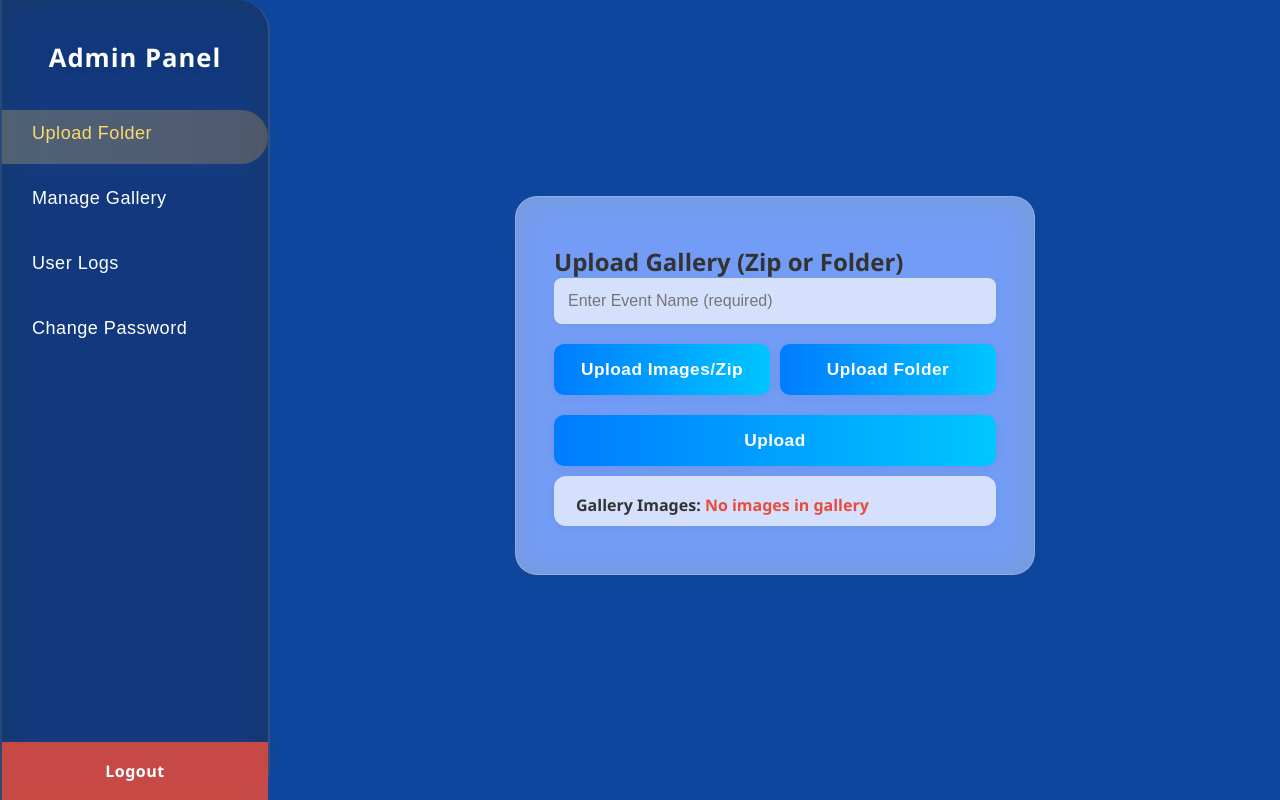
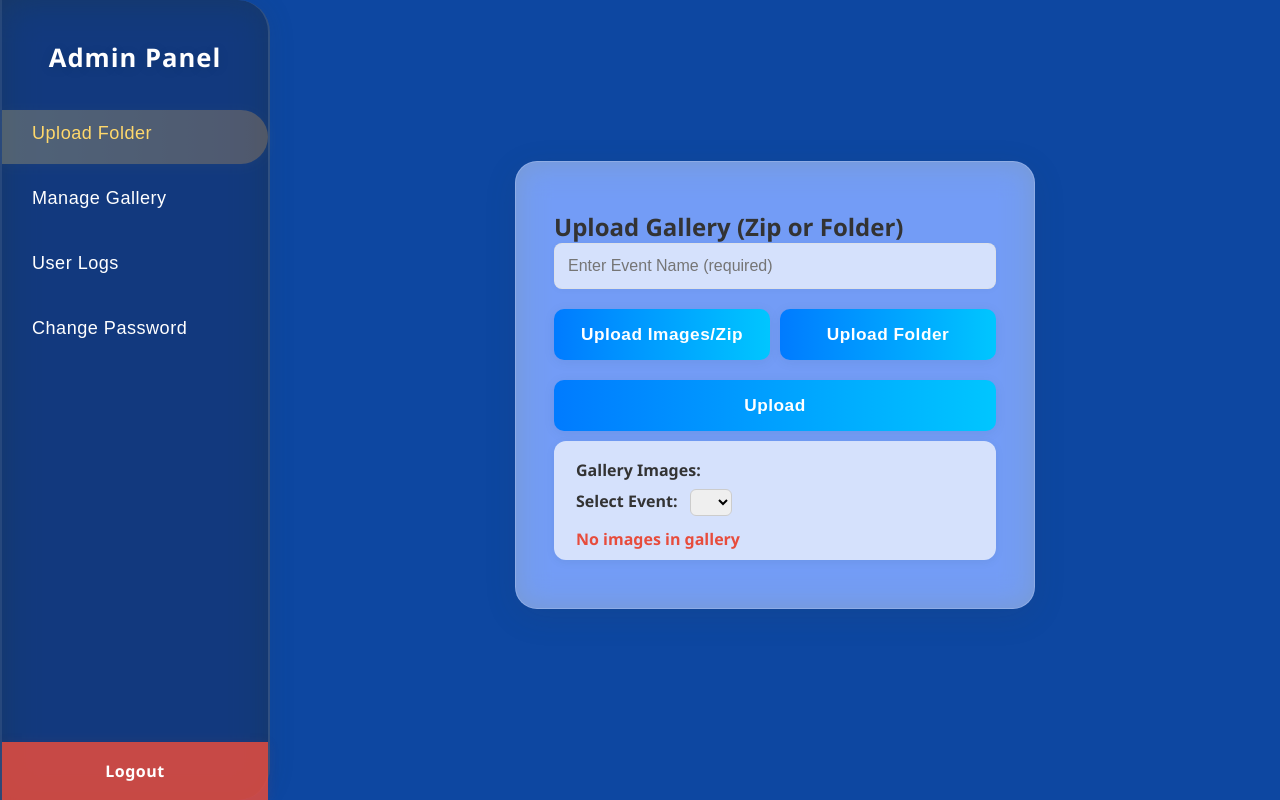
Before and after one commit to Abhirsr/photocapture, a Flask app: page /supersecretadmin/dashboard in a window 1280 px wide. Run offline with Flask 3, Linux system fonts and the light colour scheme; the visitor is signed in with stand-in values (Sample User, id 1); lists and menus that the app fills with data are empty; parts of the project's set-up code (start-up, migrations or seed data) failed here and were passed over.

Commit message:
final update

```diff
--- a/matam/app.py
+++ b/matam/app.py
@@ -526,16 +526,27 @@ def admin_upload_gallery():
 @app.route('/admin/list_gallery_images')
 def admin_list_gallery_images():
     """
-    (Admin) Lists all images in the gallery folder.
+    (Admin) Lists all images in the gallery folder, event-wise.
+    Query param: event (optional) - if provided, lists images for that event; else, lists available events.
     Returns:
-        JSON: List of image filenames.
+        JSON: {status: 'ok', events: [...]} or {status: 'ok', images: [...], event: ...}
     """
     if not is_admin_logged_in():
         return jsonify(status='error', message='Not authorized'), 403
+    event = request.args.get('event')
     try:
-        images = [f for f in os.listdir(GALLERY_FOLDER)
-                  if os.path.isfile(os.path.join(GALLERY_FOLDER, f)) and f.lower().endswith(('.jpg', '.jpeg', '.png', '.gif', '.bmp', '.webp'))]
-        return jsonify(status='ok', images=images)
+        if event:
+            event_folder = os.path.join(GALLERY_FOLDER, event)
+            if not os.path.exists(event_folder) or not os.path.isdir(event_folder):
+                return jsonify(status='error', message='Event not found')
+            images = [f for f in os.listdir(event_folder)
+                      if os.path.isfile(os.path.join(event_folder, f)) and f.lower().endswith((
+                          '.jpg', '.jpeg', '.png', '.gif', '.bmp', '.webp'))]
+            return jsonify(status='ok', images=images, event=event)
+        else:
+            events = [d for d in os.listdir(GALLERY_FOLDER)
+                      if os.path.isdir(os.path.join(GALLERY_FOLDER, d)) and not d.startswith('.')]
+            return jsonify(status='ok', events=events)
     except Exception as e:
         return jsonify(status='error', message=str(e))
 
--- a/matam/requirements.txt
+++ b/matam/requirements.txt
@@ -1,7 +1,7 @@
 annotated-types==0.7.0
 anyio==4.9.0
 async-timeout==5.0.1
-bcrypt==4.3.0
+bcrypt
 beautifulsoup4==4.13.4
 bidict==0.23.1
 blinker==1.9.0
--- a/matam/templates/admin_dashboard.html
+++ b/matam/templates/admin_dashboard.html
@@ -649,41 +649,24 @@
             "
           >
             <b>Gallery Images:</b>
-            {% if gallery_images %}
-            <span style="color: #27ae60; font-weight: 600"
-              >({{ gallery_images|length }}) images present</span
-            >
-            <div
-              style="display: flex; flex-wrap: wrap; gap: 8px; margin-top: 10px"
-            >
-              {% for img in gallery_images[:6] %}
-              <img
-                src="{{ url_for('static', filename='gallery/' ~ img) }}"
-                alt="gallery image"
-                style="
-                  width: 48px;
-                  height: 48px;
-                  object-fit: cover;
-                  border-radius: 6px;
-                  box-shadow: 0 1px 4px rgba(44, 62, 80, 0.1);
-                "
-              />
-              {% endfor %} {% if gallery_images|length > 6 %}
-              <span style="align-self: center; font-size: 1.1em; color: #888"
-                >+{{ gallery_images|length-6 }} more</span
-              >
-              {% endif %}
+            <span id="uploadGalleryEventSpan"></span>
+            <div style="margin: 8px 0;">
+              <label for="uploadEventSelect"><b>Select Event:</b></label>
+              <select id="uploadEventSelect" style="margin-left: 8px; padding: 4px 10px; border-radius: 6px; border: 1px solid #ccc;"></select>
             </div>
-            {% else %}
-            <span style="color: #e74c3c; font-weight: 600"
-              >No images in gallery</span
-            >
-            {% endif %}
+            <span id="uploadGalleryCount" style="color: #27ae60; font-weight: 600"></span>
+            <div id="uploadGalleryPreview" style="display: flex; flex-wrap: wrap; gap: 8px; margin-top: 10px"></div>
+            <span id="uploadGalleryMore" style="align-self: center; font-size: 1.1em; color: #888"></span>
+            <span id="uploadGalleryNone" style="color: #e74c3c; font-weight: 600"></span>
           </div>
         </div>
         <!-- # Manage Gallery Section (Dropdown: Manage Gallery) -->
         <div class="glass-section" id="gallery-management-section">
           <h2>Manage Gallery Images</h2>
+          <div style="margin-bottom: 12px;">
+            <label for="eventSelect"><b>Select Event:</b></label>
+            <select id="eventSelect" style="margin-left: 8px; padding: 6px 12px; border-radius: 6px; border: 1px solid #ccc;"></select>
+          </div>
           <div
             id="galleryGrid"
             style="width: 100%; max-width: 900px; margin: 0 auto 24px auto;display:ruby;"
@@ -691,19 +674,51 @@
           <div id="galleryMsg" style="margin-bottom: 10px"></div>
         </div>
         <script>
-          async function loadGalleryImages() {
+          async function loadEventsAndGallery() {
+            const eventSelect = document.getElementById("eventSelect");
+            const grid = document.getElementById("galleryGrid");
+            const msg = document.getElementById("galleryMsg");
+            eventSelect.innerHTML = '';
+            grid.innerHTML = '';
+            msg.textContent = '';
+            try {
+              const res = await fetch("/admin/list_gallery_images", { credentials: "same-origin" });
+              const data = await res.json();
+              if (data.status === "ok" && data.events && data.events.length > 0) {
+                data.events.forEach(eventName => {
+                  const opt = document.createElement('option');
+                  opt.value = eventName;
+                  opt.textContent = eventName;
+                  eventSelect.appendChild(opt);
+                });
+                // Load images for the first event by default
+                loadGalleryImages(eventSelect.value);
+              } else {
+                msg.textContent = "No events found. Upload images to create an event.";
+              }
+            } catch (err) {
+              msg.textContent = "❌ Error loading events.";
+            }
+            eventSelect.onchange = function() {
+              loadGalleryImages(eventSelect.value);
+            };
+          }
+
+          async function loadGalleryImages(eventName) {
             const grid = document.getElementById("galleryGrid");
             const msg = document.getElementById("galleryMsg");
             grid.innerHTML = "";
             msg.textContent = "";
+            if (!eventName) {
+              msg.textContent = "No event selected.";
+              return;
+            }
             try {
-              const res = await fetch("/admin/list_gallery_images", {
-                credentials: "same-origin",
-              });
+              const res = await fetch(`/admin/list_gallery_images?event=${encodeURIComponent(eventName)}`, { credentials: "same-origin" });
               const data = await res.json();
               if (data.status === "ok") {
-                if (data.images.length === 0) {
-                  msg.textContent = "No images in gallery.";
+                if (!data.images || data.images.length === 0) {
+                  msg.textContent = "No images in this event gallery.";
                   return;
                 }
                 data.images.forEach((filename) => {
@@ -722,7 +737,7 @@
                   card.style.marginBottom = "8px";
 
                   const img = document.createElement("img");
-                  img.src = "/static/gallery/" + encodeURIComponent(filename);
+                  img.src = `/static/gallery/${encodeURIComponent(eventName)}/${encodeURIComponent(filename)}`;
                   img.alt = filename;
                   img.style.maxWidth = "100%";
                   img.style.maxHeight = "100%";
@@ -754,7 +769,7 @@
                       method: "POST",
                       headers: { "Content-Type": "application/json" },
                       credentials: "same-origin",
-                      body: JSON.stringify({ filename }),
+                      body: JSON.stringify({ filename: `${eventName}/${filename}` })
                     });
                     const result = await resp.json();
                     if (result.status === "ok") {
@@ -770,7 +785,6 @@
                   card.appendChild(delBtn);
 
                   grid.appendChild(card);
-                  console.log("Added card for:", filename);
                 });
               } else {
                 msg.textContent =
@@ -780,8 +794,8 @@
               msg.textContent = "❌ Error loading images.";
             }
           }
-          // Load gallery images on page load
-          // window.addEventListener("DOMContentLoaded", loadGalleryImages);
+          // Load events and gallery images on page load
+          window.addEventListener("DOMContentLoaded", loadEventsAndGallery);
         </script>
         <!-- # User Logs Section (Dropdown: User Logs) -->
         <div
@@ -999,7 +1013,7 @@
             .getElementById("gallery-management-section")
             .classList.add("active");
           if (!isMobile) moveHighlight(galleryTab);
-          loadGalleryImages();
+          loadEventsAndGallery(); // Changed to loadEventsAndGallery
         } else if (section === "userLogs") {
           userLogsTab.classList.add("active");
           const userLogsSection = document.getElementById("userLogsSection");
@@ -1202,5 +1216,85 @@
         }
       });
     </script>
+    <script>
+      async function loadUploadGalleryEventsAndPreview() {
+        const eventSelect = document.getElementById("uploadEventSelect");
+        const preview = document.getElementById("uploadGalleryPreview");
+        const countSpan = document.getElementById("uploadGalleryCount");
+        const moreSpan = document.getElementById("uploadGalleryMore");
+        const noneSpan = document.getElementById("uploadGalleryNone");
+        eventSelect.innerHTML = '';
+        preview.innerHTML = '';
+        countSpan.textContent = '';
+        moreSpan.textContent = '';
+        noneSpan.textContent = '';
+        try {
+          const res = await fetch("/admin/list_gallery_images", { credentials: "same-origin" });
+          const data = await res.json();
+          if (data.status === "ok" && data.events && data.events.length > 0) {
+            data.events.forEach(eventName => {
+              const opt = document.createElement('option');
+              opt.value = eventName;
+              opt.textContent = eventName;
+              eventSelect.appendChild(opt);
+            });
+            loadUploadGalleryPreview(eventSelect.value);
+          } else {
+            noneSpan.textContent = "No images in gallery";
+          }
+        } catch (err) {
+          noneSpan.textContent = "❌ Error loading events.";
+        }
+        eventSelect.onchange = function() {
+          loadUploadGalleryPreview(eventSelect.value);
+        };
+      }
+
+      async function loadUploadGalleryPreview(eventName) {
+        const preview = document.getElementById("uploadGalleryPreview");
+        const countSpan = document.getElementById("uploadGalleryCount");
+        const moreSpan = document.getElementById("uploadGalleryMore");
+        const noneSpan = document.getElementById("uploadGalleryNone");
+        preview.innerHTML = '';
+        countSpan.textContent = '';
+        moreSpan.textContent = '';
+        noneSpan.textContent = '';
+        if (!eventName) {
+          noneSpan.textContent = "No event selected.";
+          return;
+        }
+        try {
+          const res = await fetch(`/admin/list_gallery_images?event=${encodeURIComponent(eventName)}`, { credentials: "same-origin" });
+          const data = await res.json();
+          if (data.status === "ok" && data.images) {
+            countSpan.textContent = `(${data.images.length}) images present`;
+            if (data.images.length === 0) {
+              noneSpan.textContent = "No images in gallery";
+              return;
+            }
+            data.images.slice(0, 6).forEach(img => {
+              const imageElem = document.createElement('img');
+              imageElem.src = `/static/gallery/${encodeURIComponent(eventName)}/${encodeURIComponent(img)}`;
+              imageElem.alt = "gallery image";
+              imageElem.style.width = "48px";
+              imageElem.style.height = "48px";
+              imageElem.style.objectFit = "cover";
+              imageElem.style.borderRadius = "6px";
+              imageElem.style.boxShadow = "0 1px 4px rgba(44, 62, 80, 0.1)";
+              preview.appendChild(imageElem);
+            });
+            if (data.images.length > 6) {
+              moreSpan.textContent = `+${data.images.length - 6} more`;
+            }
+          } else {
+            noneSpan.textContent = "No images in gallery";
+          }
+        } catch (err) {
+          noneSpan.textContent = "❌ Error loading images.";
+        }
+      }
+      // Load upload gallery preview on page load
+      window.addEventListener("DOMContentLoaded", loadUploadGalleryEventsAndPreview);
+    </script>
   </body>
 </html>
```
